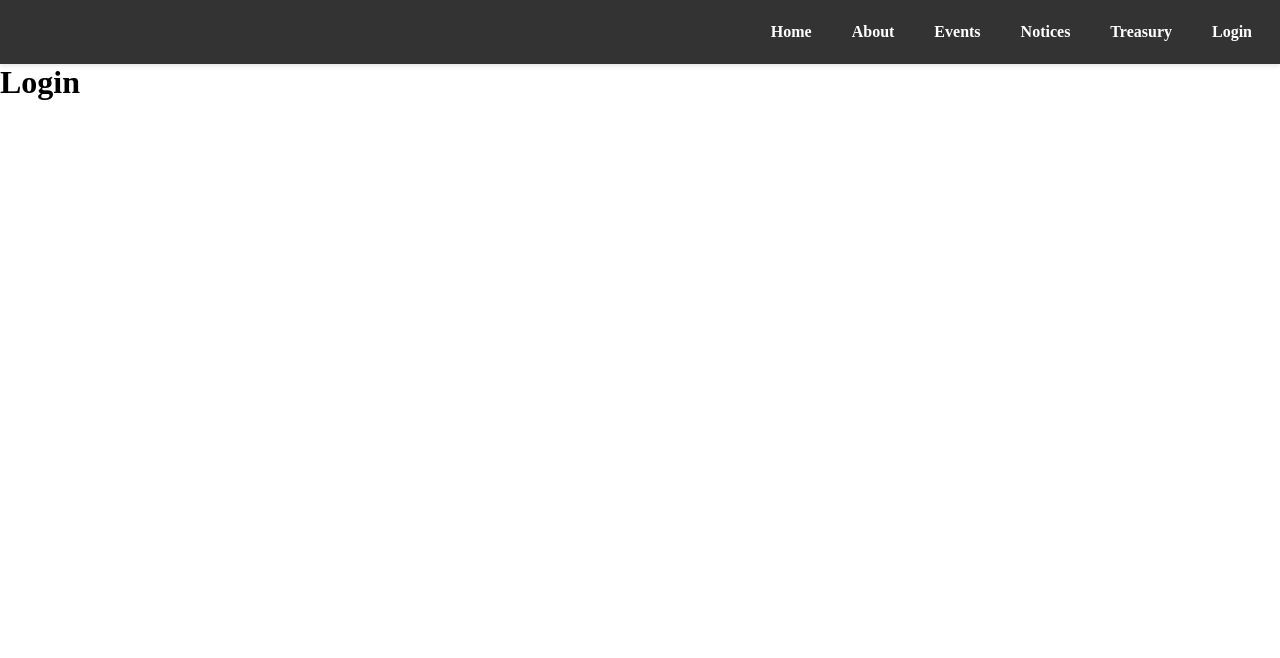
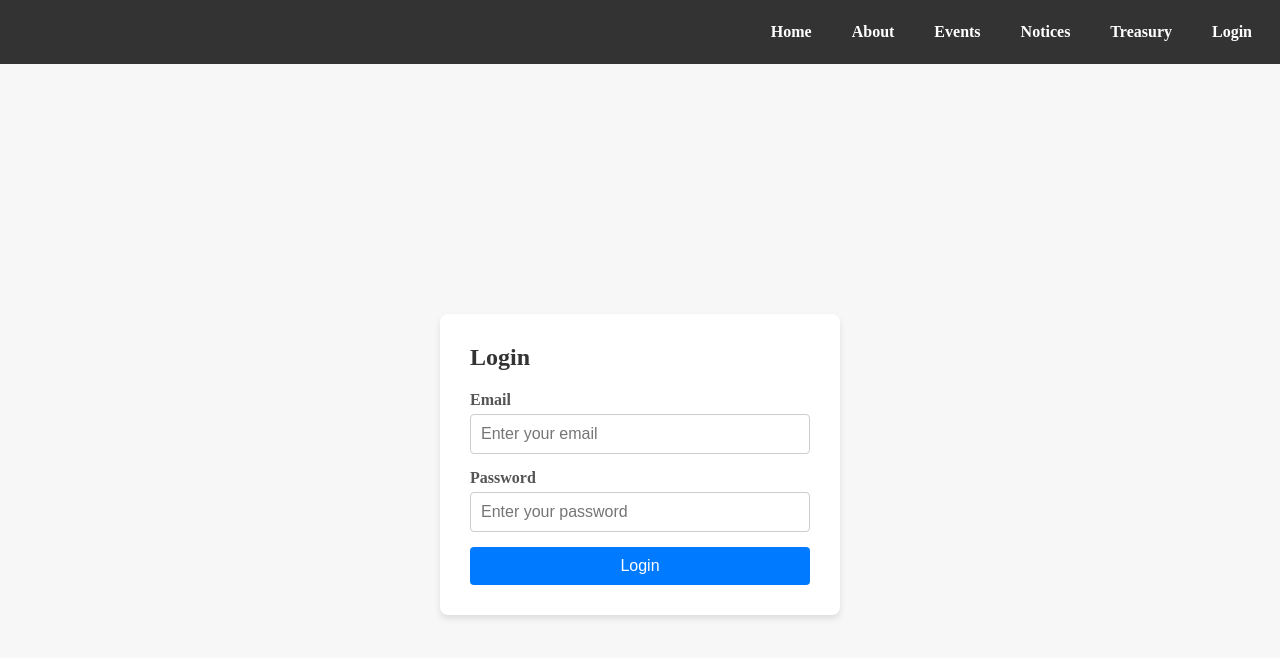
Before and after one commit to SakibSibly/just-cse-club-backend, a React (Vite) app in the folder frontend/: page /login in a window 1280 px wide. Shown: the top 658 px of the page. Built offline with nearby package versions, Linux system fonts and the light colour scheme; no server answers.

Commit message:
Login logic applied to frontend

```diff
--- a/frontend/src/pages/Login/Login.css
+++ b/frontend/src/pages/Login/Login.css
@@ -0,0 +1,64 @@
+.login-container {
+    display: flex;
+    justify-content: center;
+    align-items: center;
+    min-height: 100vh;
+    background-color: #f7f7f7;
+}
+
+.login-form {
+    background: white;
+    padding: 30px;
+    border-radius: 8px;
+    box-shadow: 0 4px 6px rgba(0, 0, 0, 0.1);
+    width: 100%;
+    max-width: 400px;
+}
+
+.login-form h2 {
+    margin-bottom: 20px;
+    font-size: 24px;
+    color: #333;
+}
+
+.form-group {
+    margin-bottom: 15px;
+}
+
+.form-group label {
+    display: block;
+    margin-bottom: 5px;
+    font-weight: bold;
+    color: #555;
+}
+
+.form-group input {
+    width: 100%;
+    padding: 10px;
+    border: 1px solid #ccc;
+    border-radius: 4px;
+    font-size: 16px;
+}
+
+.login-button {
+    width: 100%;
+    padding: 10px;
+    background-color: #007bff;
+    border: none;
+    border-radius: 4px;
+    color: white;
+    font-size: 16px;
+    cursor: pointer;
+    transition: background-color 0.3s ease;
+}
+
+.login-button:hover {
+    background-color: #0056b3;
+}
+
+.error-message {
+    color: red;
+    font-weight: bold;
+    font-size: 1rem;
+    margin-bottom: 1rem;
+}
--- a/frontend/src/pages/Login/Login.jsx
+++ b/frontend/src/pages/Login/Login.jsx
@@ -1,9 +1,69 @@
+import { useState } from "react";
 import "./Login.css";
+import api from "../../api";
+import { ACCESS_TOKEN } from "../../constants";
 
 const Login = () => {
+    const [email, setEmail] = useState("");
+    const [password, setPassword] = useState("");
+    const [errorMessage, setErrorMessage] = useState("");
+
+    const handleSubmit = async (e) => {
+        e.preventDefault();
+        try {
+
+
+            const response = await api.post("api/token/", {
+                email,
+                password
+            });
+
+            // console.log(response.data);
+
+            if (response.data.access) {
+                console.log("SUCCESS");
+                localStorage.setItem(ACCESS_TOKEN, response.data.access);
+                window.location.href = "/";
+            } else {
+                setErrorMessage("Invalid credentials. Please try again.");
+            }
+        } catch (error) {
+            console.error(error);
+            setErrorMessage("Invalid credentials. Please try again.");
+        }
+    };
+
     return (
-        <div className="login">
-        <h1>Login</h1>
+        <div className="login-container">
+            <form className="login-form" onSubmit={handleSubmit}>
+                <h2>Login</h2>
+                {errorMessage && <p className="error-message">{errorMessage}</p>}
+                <div className="form-group">
+                    <label htmlFor="email">Email</label>
+                    <input
+                        type="email"
+                        id="email"
+                        placeholder="Enter your email"
+                        value={email}
+                        onChange={(e) => setEmail(e.target.value)}
+                        required
+                    />
+                </div>
+                <div className="form-group">
+                    <label htmlFor="password">Password</label>
+                    <input
+                        type="password"
+                        id="password"
+                        placeholder="Enter your password"
+                        value={password}
+                        onChange={(e) => setPassword(e.target.value)}
+                        required
+                    />
+                </div>
+                <button type="submit" className="login-button">
+                    Login
+                </button>
+            </form>
         </div>
     );
 };
```
